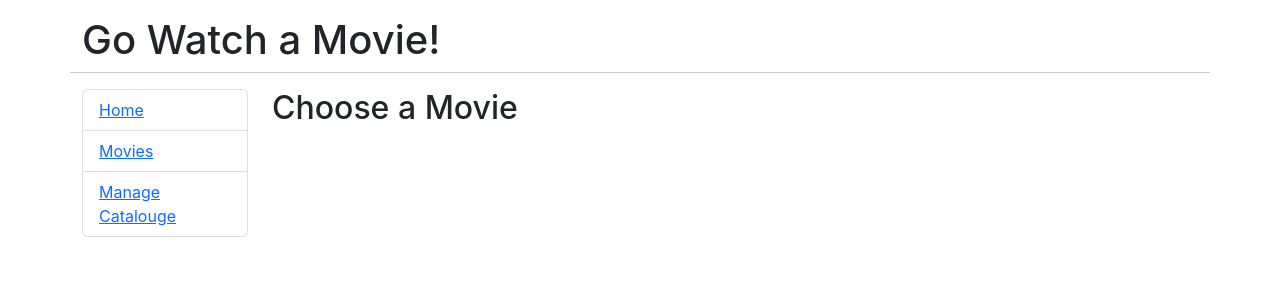
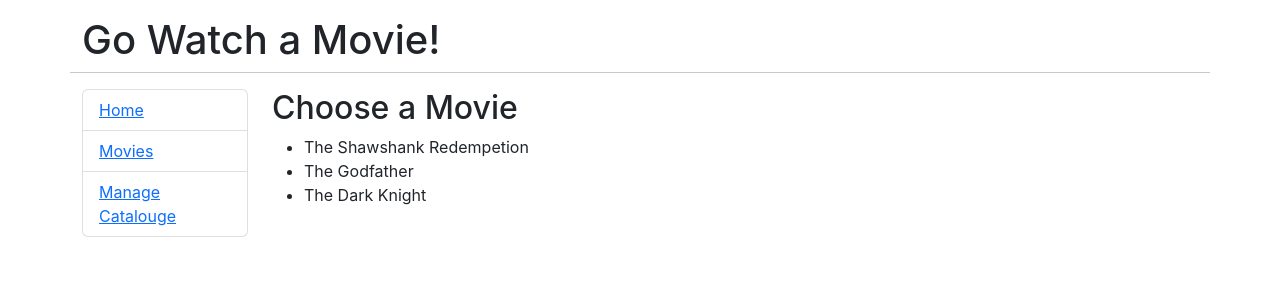
Before and after one commit to Prabhnometery/go-movie, a React (Create React App) app: page /movies in a window 1280 px wide. Shown: the top 300 px of the page. Built offline with nearby package versions, Linux system fonts and the light colour scheme; the HTML template or start-up script is replaced by a standard one.

Commit message:
added logic to render the list of movie

```diff
--- a/src/components/Movies.js
+++ b/src/components/Movies.js
@@ -1,7 +1,31 @@
-import React, { Component } from "react";
+import React, { Component, Fragment } from "react";
 
 export default class Movies extends Component {
+  state = {
+    movies: [],
+  };
+
+  // Gets called when the component is rendered
+  componentDidMount() {
+    this.setState({
+      movies: [
+        {id: 1, title: "The Shawshank Redempetion", runtime: 142},
+        {id: 2, title: "The Godfather", runtime: 175},
+        {id: 3, title: "The Dark Knight", runtime: 153}
+      ]
+    })
+  }
+
   render() {
-    return <h2>Choose a Movie</h2>;
+    return (
+      <Fragment>
+        <h2>Choose a Movie</h2>
+        <ul>
+          {this.state.movies.map((movie) => (
+            <li key={movie.id}>{movie.title}</li>
+          ))}
+        </ul>
+      </Fragment>
+    );
   }
 }
```
